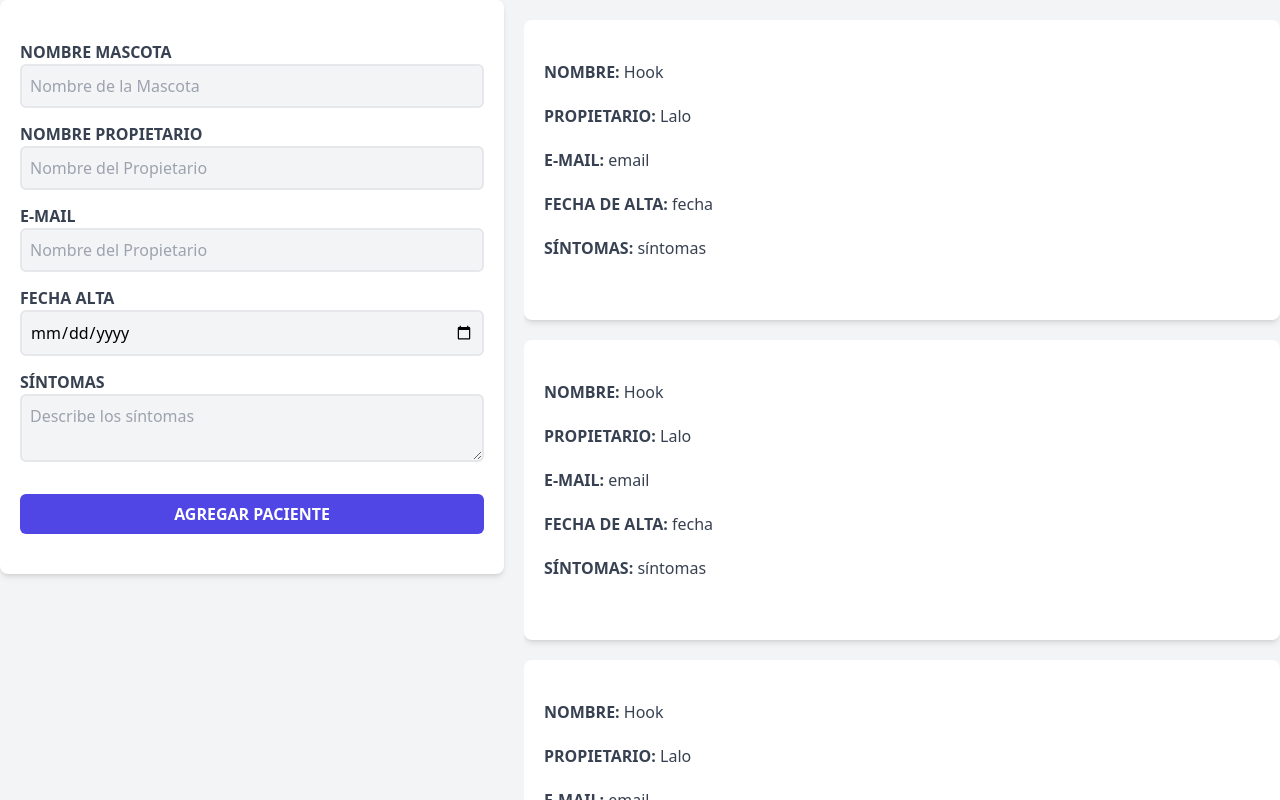
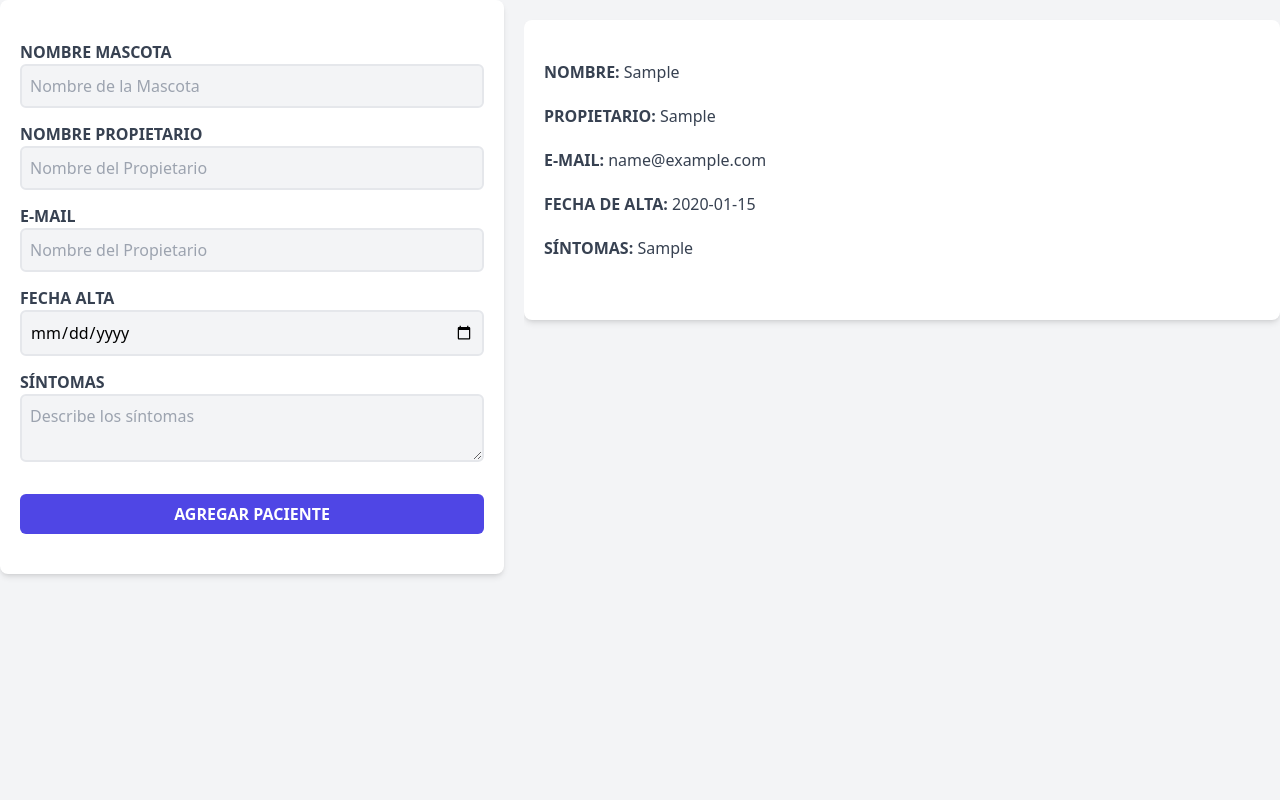
Before and after one commit to 123467981/Citas-React, a React (Vite) app: page / in a window 1280 px wide. Both pictures are taken after typing "Sample", "Sample", "name@example.com", "2020-01-15", "Sample" into the empty fields and a click on the input "Agregar Paciente". Shown: the part 304-1104 px from the top of the page. Built offline with nearby package versions, Linux system fonts and the light colour scheme.

Commit message:
Muestra pacientes ya

```diff
--- a/src/App.jsx
+++ b/src/App.jsx
@@ -14,7 +14,7 @@ function App() {
           pacientes={pacientes}
           setPacientes={setPacientes}
         ></Formulario>
-        <ListadoPacientes></ListadoPacientes>
+        <ListadoPacientes pacientes={pacientes}></ListadoPacientes>
       </div>
     </div>
   );
--- a/src/components/ListadoPacientes.jsx
+++ b/src/components/ListadoPacientes.jsx
@@ -1,6 +1,6 @@
 import Paciente from "./Paciente";
 
-const ListadoPacientes = () => {
+const ListadoPacientes = ({pacientes}) => {
     return (
         <div className="md:w-1/2 lg:w-3/5 mt-10 md:m-0">
             <h1 className="text-center text-3xl font-black">Listado Pacientes</h1>
@@ -11,17 +11,21 @@ const ListadoPacientes = () => {
 
             {/* Patients */}
             <div className="md:h-screen md:overflow-y-scroll md:mt-5 mx-3 md:mx-0">
-                <Paciente></Paciente>
-                <Paciente></Paciente>
-                <Paciente></Paciente>
-                <Paciente></Paciente>
-                <Paciente></Paciente>
-                <Paciente></Paciente>
-                <Paciente></Paciente>
-                <Paciente></Paciente>
+                {pacientes.map(paciente => {
+                    return(
+                        <Paciente
+                            name={paciente.name}
+                            owner={paciente.owner}
+                            email={paciente.email}
+                            date={paciente.date}
+                            symptoms={paciente.symptoms}
+                        >
+                        </Paciente>
+                    );
+                })}
             </div>
         </div>
     )
 }
 
-export default ListadoPacientes
+export default ListadoPacientes;
--- a/src/components/Paciente.jsx
+++ b/src/components/Paciente.jsx
@@ -1,25 +1,25 @@
-const Paciente = () => {
+const Paciente = ({name, owner, email, date, symptoms}) => {
     return (
         <div className="mt-5 bg-white rounded-lg shadow-md px-5 py-10">
             <p className="font-bold uppercase mb-5 text-gray-700">
                 Nombre: {''}
-                <span className="font-normal normal-case">Hook</span>
+                <span className="font-normal normal-case">{name}</span>
             </p>
             <p className="font-bold uppercase mb-5 text-gray-700">
                 Propietario: {''}
-                <span className="font-normal normal-case">Lalo</span>
+                <span className="font-normal normal-case">{owner}</span>
             </p>
             <p className="font-bold uppercase mb-5 text-gray-700">
                 E-mail: {''}
-                <span className="font-normal normal-case">email</span>
+                <span className="font-normal normal-case">{email}</span>
             </p>
             <p className="font-bold uppercase mb-5 text-gray-700">
                 Fecha de alta: {''}
-                <span className="font-normal normal-case">fecha</span>
+                <span className="font-normal normal-case">{date}</span>
             </p>
             <p className="font-bold uppercase mb-5 text-gray-700">
                 Síntomas: {''}
-                <span className="font-normal normal-case">síntomas</span>
+                <span className="font-normal normal-case">{symptoms}</span>
             </p>
         </div>
     );
```
